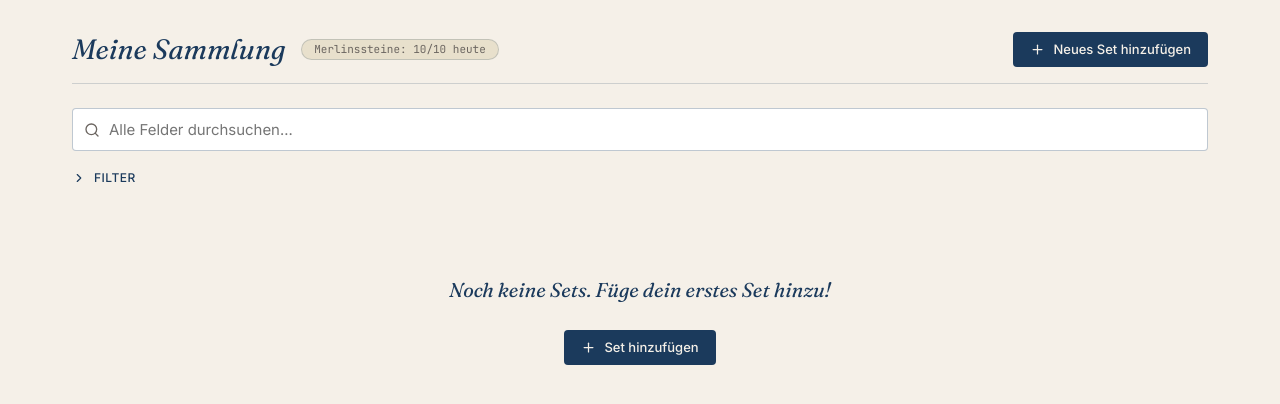
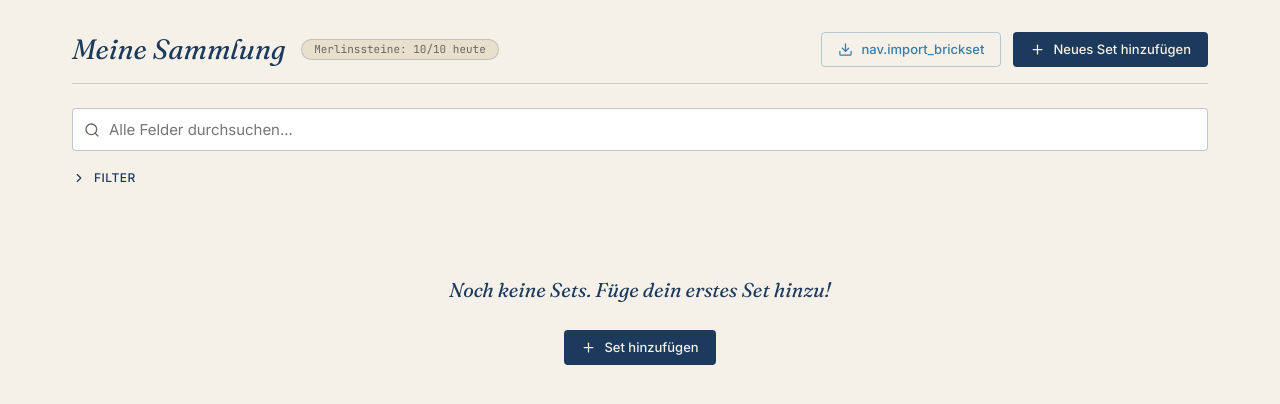
Before and after one commit to McCavity/brickset-tracker, a FastAPI app: page / in a window 1280 px wide. Shown: the part 160-564 px from the top of the page. Run offline with FastAPI, Linux system fonts and the light colour scheme; data that the repository does not hold is empty; some libraries are stand-ins or nearby versions.

Commit message:
feat(ui): add 'Import from Brickset' link to collection header
Visible only when Brickset quota > 0 so it disappears when the API
is unusable for the day.

```diff
--- a/templates/index.html
+++ b/templates/index.html
@@ -20,10 +20,18 @@
       {{ t('quota.remaining', remaining=ms.remaining, limit=ms.limit) }}
     </span>
   </div>
-  <a href="/add" class="btn btn-primary">
-    <i data-lucide="plus" style="width:15px;height:15px"></i>
-    {{ t('add.title') }}
-  </a>
+  <div style="display:flex;align-items:center;gap:var(--sp-3)">
+    {% if quota.brickset.remaining > 0 %}
+    <a href="/import/brickset" class="btn btn-ghost">
+      <i data-lucide="download" style="width:15px;height:15px"></i>
+      {{ t('nav.import_brickset') }}
+    </a>
+    {% endif %}
+    <a href="/add" class="btn btn-primary">
+      <i data-lucide="plus" style="width:15px;height:15px"></i>
+      {{ t('add.title') }}
+    </a>
+  </div>
 </div>
 
 {# ── Search row ───────────────────────────────────────────────────── #}
```
